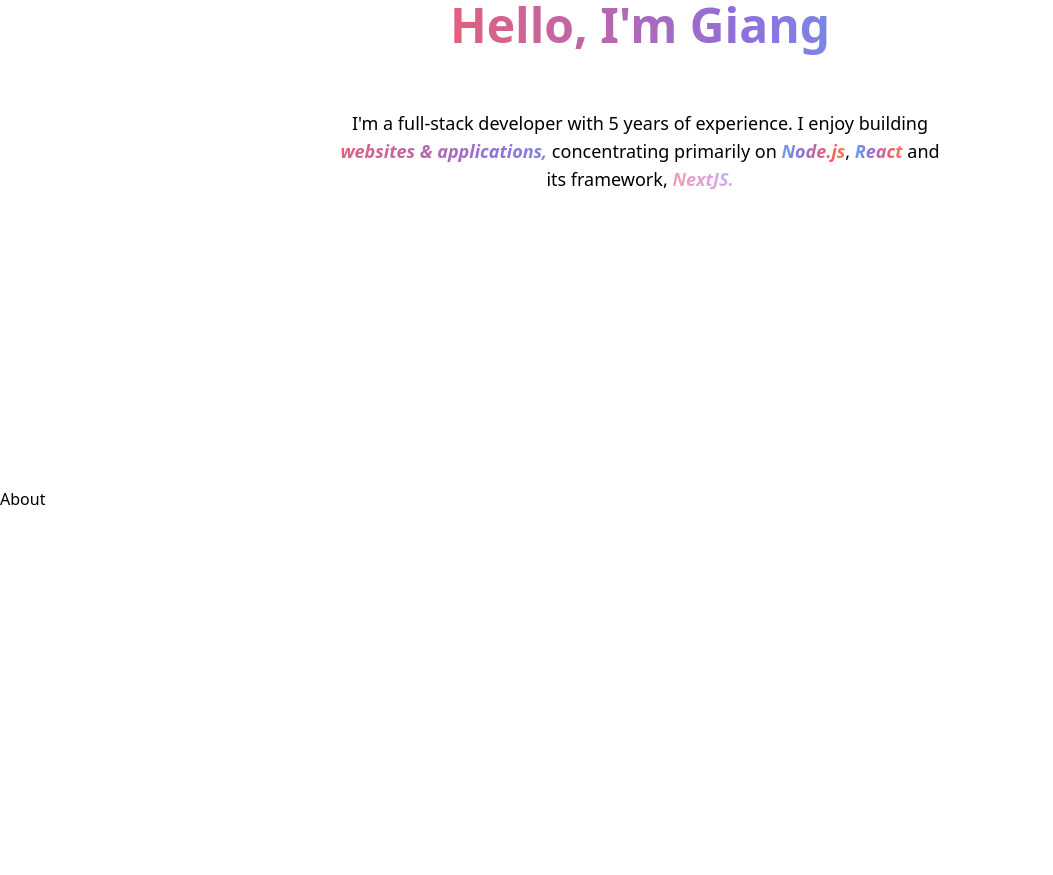
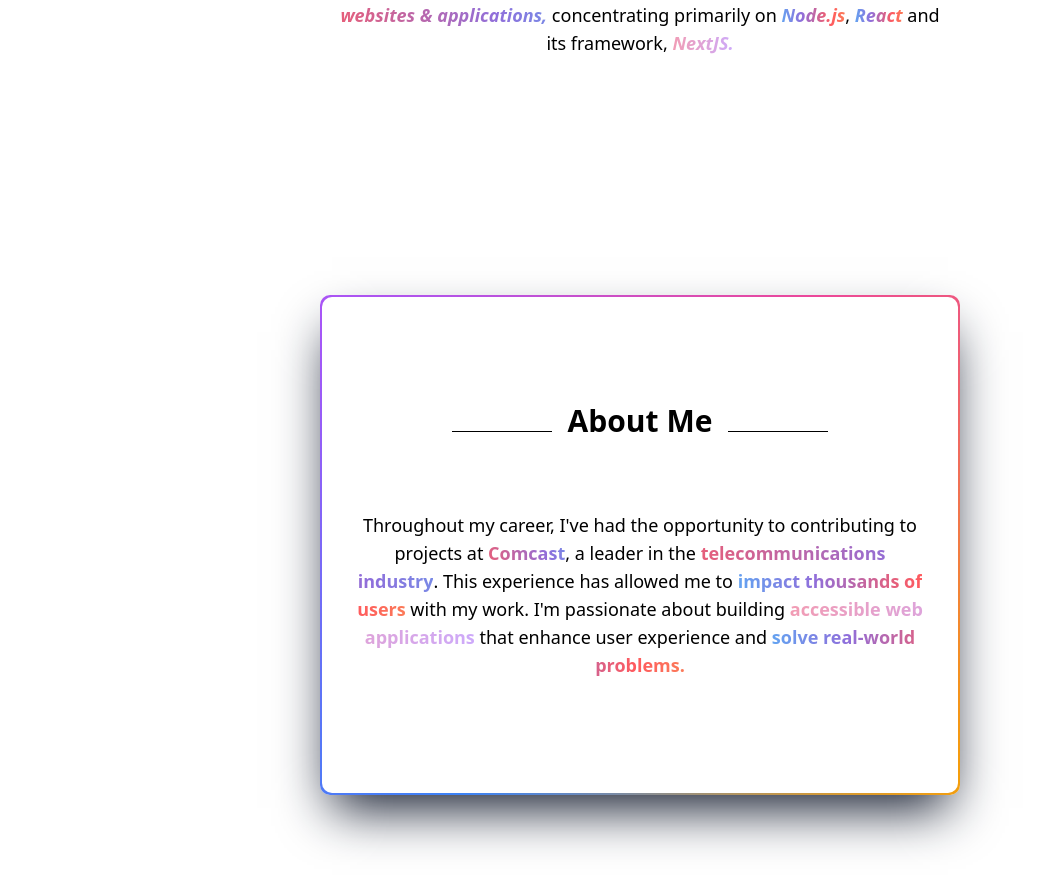
Before and after one commit to mitchin20/dashboard-client, a React (Create React App) app: page / in a window 1280 px wide. Shown: the part 401-1276 px from the top of the page, without its empty margins (0-1053 px from the left). Before the commit the page ends 912 px from the top, so only its background shows below. Built offline with nearby package versions, Linux system fonts and the light colour scheme.

Commit message:
Create styling for About section

```diff
--- a/src/pages/home/Home.css
+++ b/src/pages/home/Home.css
@@ -39,6 +39,7 @@
     -webkit-text-fill-color: transparent;
 }
 
+/* Ripple effect */
 .ripple {
     position: absolute;
     border-radius: 50%;
@@ -59,3 +60,4 @@
         opacity: 0;
     }
 }
+/* Ripple effect end */
--- a/src/pages/home/components/About.tsx
+++ b/src/pages/home/components/About.tsx
@@ -1,7 +1,64 @@
-import React from "react";
+const About = () => {
+    return (
+        <div
+            id="about"
+            className="w-full flex justify-center items-center h-1/3 my-20"
+        >
+            {/* Styling spinning border gradient */}
+            <div
+                className="
+                        relative
+                        lg:w-[50%]
+                        md:w-[60%]
+                        xxs:w-[95%] h-[400px] xxs:h-[500px] rounded-[10px]
+                        overflow-hidden
+                        before:absolute
+                        shadow-2xl
+                        shadow-slate-900
+                        before:top-[-100%] before:right-[-100%] before:bottom-[-100%] before:left-[-100%]
+                        before:bg-gradient-conic
+                        before:animate-spin
+                    "
+            >
+                <div className="absolute flex flex-col text-center justify-center align-middle top-[2px] right-[2px] bottom-[2px] left-[2px] px-4 md:bg-white md:text-black xxs:bg-gray-800 xxs:text-white rounded-[10px] transition duration-1000">
+                    {/* Add the line before and after the text */}
+                    <h4
+                        className="
+                            relative text-center
+                            font-bold text-3xl pt-8 pb-8 z-50
+                            before:content-[''] before:w-[100px] before:h-px md:before:bg-black xxs:before:bg-white before:mr-4 before:inline-block
+                            after:content-[''] after:w-[100px] after:h-px md:after:bg-black xxs:after:bg-white after:ml-4 after:inline-block"
+                    >
+                        About Me
+                    </h4>
 
-const About = () => {
-    return <div>About</div>;
+                    <p className="px-4 py-10 xxs:text-lg leading-10 z-50">
+                        Throughout my career, I've had the opportunity to
+                        contributing to projects at{" "}
+                        <span className="font-bold gradient-text-1">
+                            Comcast
+                        </span>
+                        , a leader in the{" "}
+                        <span className="font-bold gradient-text-1">
+                            telecommunications industry
+                        </span>
+                        . This experience has allowed me to{" "}
+                        <span className="font-bold gradient-text-2">
+                            impact thousands of users
+                        </span>{" "}
+                        with my work. I'm passionate about building{" "}
+                        <span className="font-bold gradient-text-0">
+                            accessible web applications
+                        </span>{" "}
+                        that enhance user experience and{" "}
+                        <span className="font-bold gradient-text-2">
+                            solve real-world problems.
+                        </span>
+                    </p>
+                </div>
+            </div>
+        </div>
+    );
 };
 
 export default About;
--- a/src/pages/home/components/Header.tsx
+++ b/src/pages/home/components/Header.tsx
@@ -5,11 +5,11 @@ import DesktopNav from "./navViews/DesktopNav";
 const navItems = [
     {
         label: "Home",
-        href: "#home",
+        href: "#hero",
     },
     {
-        label: "Features",
-        href: "#features",
+        label: "About",
+        href: "#about",
     },
     {
         label: "Pricing",
--- a/src/pages/home/components/Hero.tsx
+++ b/src/pages/home/components/Hero.tsx
@@ -46,19 +46,20 @@ const Hero = () => {
     };
 
     return (
-        <section
+        <div
             ref={heroRef}
+            id="hero"
             onClick={createRipple}
-            className="relative h-screen flex items-center justify-center bg-white overflow-hidden"
+            className="relative h-[66vh] flex items-center justify-center bg-white overflow-hidden"
         >
-            <div className="lg:w-1/2 md:w-3/4 xs:w-full text-center mx-auto py-8 h-[80vh] flex flex-col justify-center xxs:p-[10px]">
+            <div className="lg:w-1/2 md:w-3/4 xs:w-full text-center mx-auto py-8 flex flex-col justify-center xxs:p-[10px]">
                 <h1 className="ml-auto mr-auto md:text-5xl xxs:text-4xl font-bold gradient-text-1 pt-5 pb-5">
                     Hello, I'm Giang
                 </h1>
                 <p className="text-2xl xxs:text-lg leading-10 mt-10">
                     I'm a full-stack developer with 5 years of experience. I
                     enjoy building{" "}
-                    <span className="inline-block whitespace-nowrap font-bold italic gradient-text-1">
+                    <span className="font-bold italic gradient-text-1">
                         websites & applications,
                     </span>{" "}
                     concentrating primarily on{" "}
@@ -75,7 +76,7 @@ const Hero = () => {
                     </span>
                 </p>
             </div>
-        </section>
+        </div>
     );
 };
 
--- a/tailwind.config.js
+++ b/tailwind.config.js
@@ -28,6 +28,11 @@ module.exports = {
                 warning: "#FFFF00",
                 error: "#FF0000",
             },
+            backgroundImage: {
+                // "gradient-conic": "conic-gradient(var(--tw-gradient-stops))",
+                "gradient-conic":
+                    "conic-gradient(#3b82f6 0%, #a855f7 25%, #ec4899 50%, #f59e0b 75%, #3b82f6 100%)",
+            },
             keyframes: {
                 scroll: {
                     "0%": { transform: "translateX(100%)" },
```
